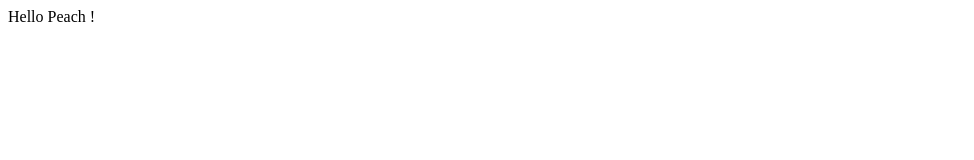
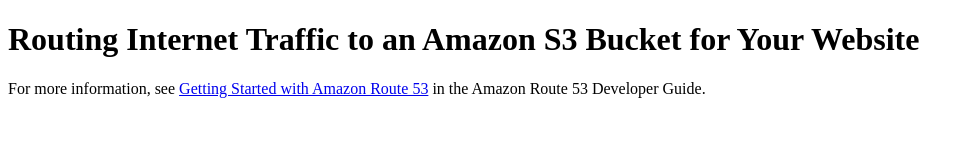
Before and after one commit to on1ystar/peachTest, a website: page src/index.html in a window 1280 px wide. Shown: the whole page, without its empty margins (0-974 px from the left). Drawn offline with Linux system fonts and the light colour scheme.

Commit message:
s3 setup

```diff
--- a/package.json
+++ b/package.json
@@ -25,6 +25,7 @@
     "aws-sdk": "^2.938.0",
     "dotenv": "^10.0.0",
     "express": "^4.17.1",
+    "morgan": "^1.10.0",
     "uuid": "^8.3.2"
   },
   "devDependencies": {
--- a/src/index.html
+++ b/src/index.html
@@ -1,10 +1,19 @@
 <!DOCTYPE html>
 <html lang="ko">
-<head>
-    <meta charset="UTF-8">
+  <head>
+    <meta charset="UTF-8" />
     <title>K-PEACH</title>
-</head>
-<body>
-    Hello Peach !
-</body>
+  </head>
+  <body>
+    <h1>Routing Internet Traffic to an Amazon S3 Bucket for Your Website</h1>
+
+    <p>
+      For more information, see
+      <a
+        href="https://docs.aws.amazon.com/Route53/latest/DeveloperGuide/getting-started.html"
+        >Getting Started with Amazon Route 53</a
+      >
+      in the <emphasis>Amazon Route 53 Developer Guide</emphasis>.
+    </p>
+  </body>
 </html>
--- a/src/index.js
+++ b/src/index.js
@@ -7,5 +7,5 @@
 app.get('/', (req, res) => res.send('Welcome to peach !'));
 
 app.listen(PORT, () =>
-  console.log(`✅ Server listening on test.k-peach.io:${PORT}/`)
+  console.log(`✅ Server listening on api.k-peach.io:${PORT}/`)
 );
```
Also changed, not shown: 1 other file.
